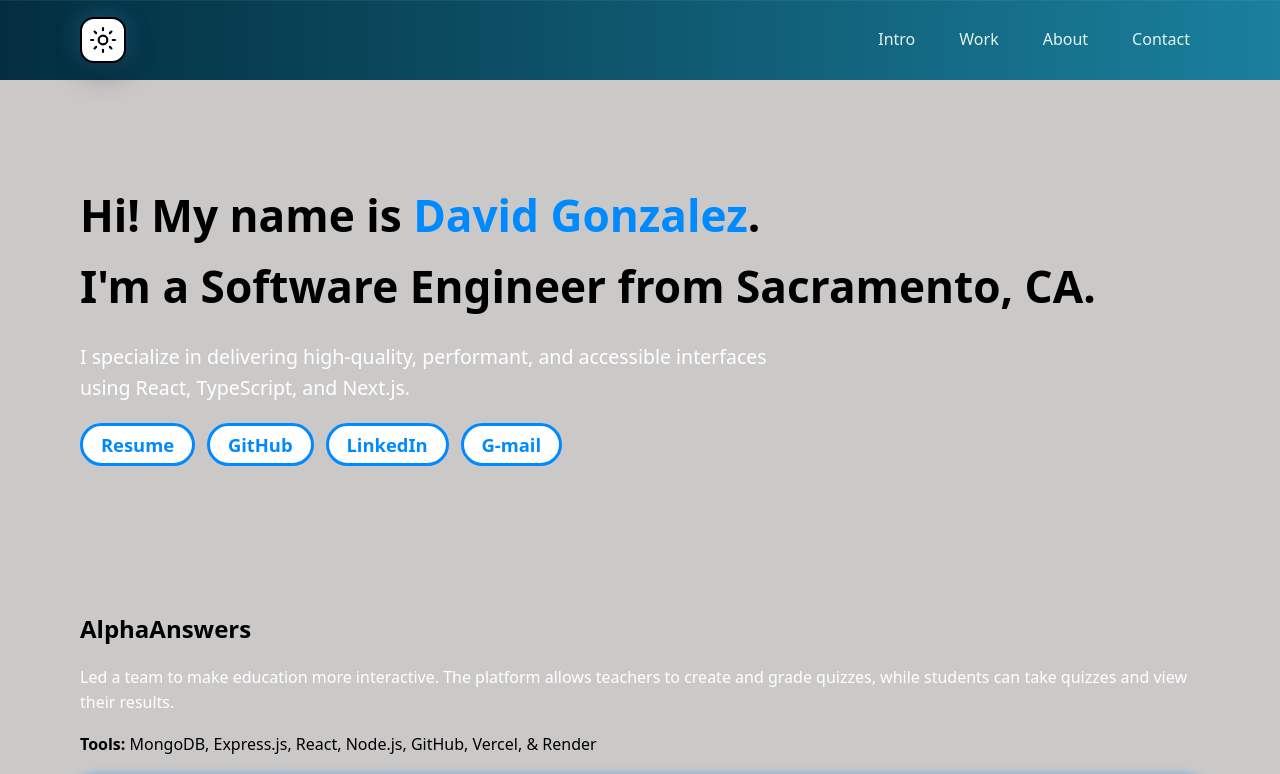
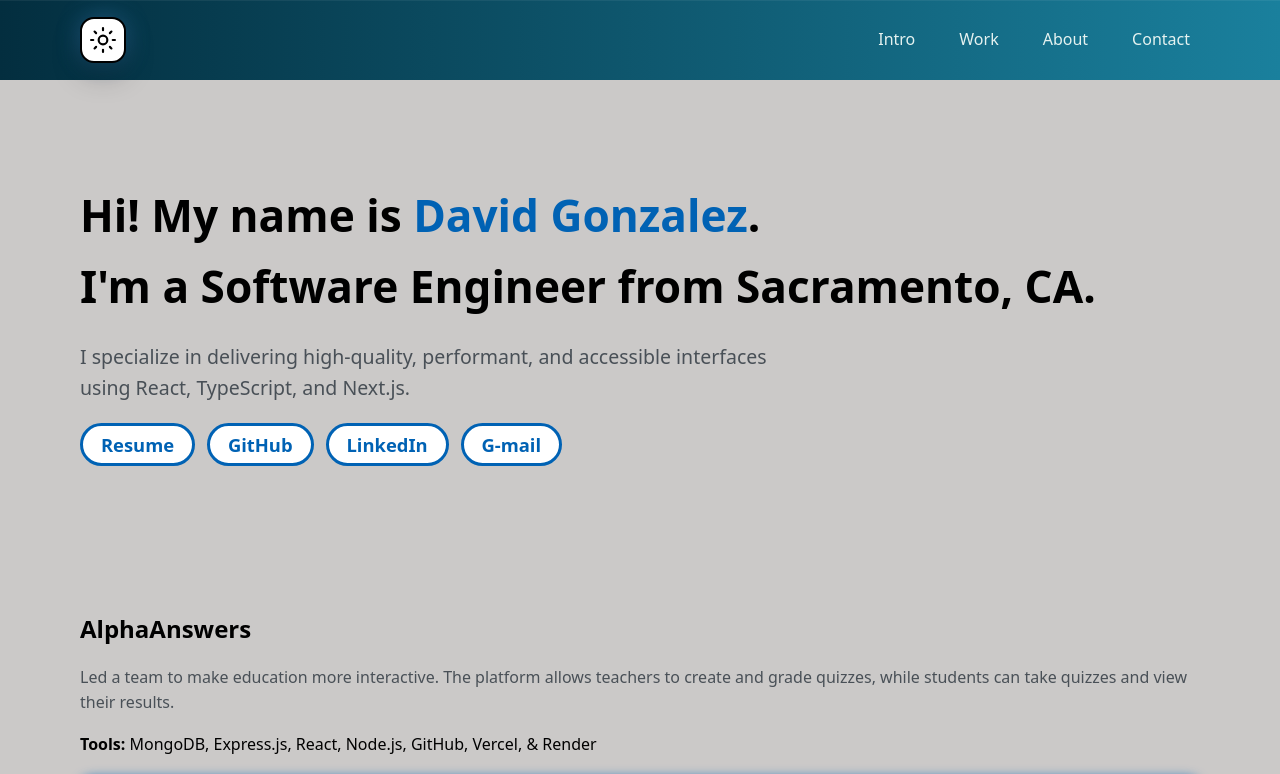
Before and after one commit to gdino1010/DgPortfolio, a React (Vite) app: page / in a window 1280 px wide. Shown: the top 774 px of the page. Built offline with nearby package versions, Linux system fonts and the light colour scheme.

Commit message:
Version 12 dark mode updates

```diff
--- a/src/styles.css
+++ b/src/styles.css
@@ -3,15 +3,15 @@
    ----------------------- */
 :root{
   --bg: #cbc9c8;
-  --text: #ffffff;
+  --text: #000000;
   --text-2: #495057;
-  --contrast: #000000;
-  --brand-1: #008aff;
+  --contrast: #ffffff;
+  --brand-1: #0062b4;
   --header-1: #032e3f;
   --header-2: #1a809d;
   --input-bg: #f1f3f5;
   --input-border: #cfd6dc;
-  --shadow: 0 2px 12px var(--brand-1);
+  --shadow: 0 2px 12px #0062b4;
 
   --radius: 12px;
   --radius-lg: 18px;
@@ -21,12 +21,11 @@
 /* DARK THEME (only overrides what changes) */
 html[data-theme="dark"]{
   --bg: #1c1c1c;
-  --text: #2d2d2d;
+  --text: #ffffff;
   --text-2: #a1a1a1;
-  --contrast: #ffffff;
-  --brand-1: #45659e;
-  --input-bg: #0f172a;        /* deep blue-grey */
-  --input-border: #334155;
+  --contrast: #2d2d2d;
+  --input-bg: #353535;
+  --input-border: #505050;
 }
 
 /* smooth theme transitions */
@@ -47,7 +46,7 @@ html { scroll-behavior: smooth; }
 body{
   margin: 0;
   font-family: ui-sans-serif, system-ui, -apple-system, Segoe UI, Roboto, "Helvetica Neue", Arial;
-  color: var(--contrast);
+  color: var(--text);
   background: var(--bg);
   line-height: 1.6;
 }
@@ -58,7 +57,7 @@ body{
   margin-inline: auto;
 }
 .section{ padding: 72px 0; scroll-margin-top: calc(var(--nav-h) + 16px); }
-.muted{ color: var(--text); }
+.muted{ color: var(--text-2); }
 .accent{ color: var(--brand-1); }
 .subheading{ margin-top: 1.25rem; font-size: 1.05rem; }
 
@@ -68,7 +67,7 @@ body{
 }
 .skip-link:focus{
   left: 12px; top: 12px; z-index: 1000;
-  background: var(--contrast); padding: 8px 12px; border-radius: 6px; outline: 2px solid var(--brand-1);
+  background: var(--text); padding: 8px 12px; border-radius: 6px; outline: 2px solid var(--brand-1);
 }
 
 /* -----------------------
@@ -110,9 +109,9 @@ body{
   display: grid;
   place-items: center;
   cursor: pointer;
-  color: var(--contrast);
-  border: 2px solid var(--contrast);
-  background: var(--text);
+  color: var(--text);
+  border: 2px solid var(--text);
+  background: var(--contrast);
   box-shadow:
     0 12px 28px rgba(0,0,0,.25),
     0 0 24px rgba(90,170,255,.30);
@@ -122,9 +121,10 @@ body{
 }
 
 .theme-toggle:hover{
-  transform: translateY(-1px);
-  color: var(--text);
-  background: var(--contrast);
+  transform: translateY(-1x);
+  color: var(--contrast);
+  background: var(--text);
+  border: 2px solid var(--contrast);
 }
 
 .theme-toggle:active{
@@ -152,7 +152,7 @@ body{
 
 .lead{
     font-size: clamp(.5rem, .9vw + .5rem, 2rem);
-    color: var(--text);
+    color: var(--text-2);
     max-width: 62ch; }
 
 /* Chip buttons */
@@ -162,7 +162,7 @@ body{
   padding: clamp(3.5px, .8vw, 4.1px) clamp(15px, 1.4vw, 30px);
   border-radius: 999px;
   border: 3px solid var(--brand-1);
-  background: var(--text);
+  background: var(--contrast);
   color: var(--brand-1);
   text-decoration: none;
   font-weight: 600;
@@ -172,7 +172,7 @@ body{
 
 .chip:hover{
   box-shadow: 0 6px 25px var(--brand-1);
-  transform: translateY(-1px);
+  transform: translateY(-2px);
   background: var(--brand-1);
   color: var(--text);
   border: 3px solid var(--text);
@@ -184,7 +184,7 @@ body{
 .img-frame{
   background: var(--text);
   border-radius: var(--radius);
-  border: 3px solid var(--contrast);
+  border: 3px solid var(--text);
   box-shadow: var(--shadow);
   display: grid; place-items: center;
   overflow: hidden;
@@ -235,10 +235,10 @@ body{
 .card{
   width: min(720px, 100%);
   margin: 0 auto;
-  background: var(--text);
+  background: var(--contrast);
   border-radius: var(--radius-lg);
   box-shadow: var(--shadow);
-  border: 1px solid var(--contrast);
+  border: 1px solid var(--text);
   padding: 24px 22px;
 }
 .card h2{ margin: 0 0 12px; text-align: center; }
@@ -255,7 +255,7 @@ body{
   border-radius: 10px;
   border: 1px solid var(--input-border);
   background:var(--input-bg);
-  color: var(--contrast);
+  color: var(--text);
   font: inherit;
 }
 .form input:focus, .form textarea:focus{
@@ -282,12 +282,9 @@ body{
    Footer
    ----------------------- */
 .site-footer{
-  border-top: 1px solid var(--contrast);
-  background: var(--text);
+  border-top: 1px solid var(--text);
+  background: var(--contrast);
   padding: 18px 0;
-}
-.site-footer nav a{
-  color: var(--contrast);
 }
 .footer-row{
   display: flex; justify-content: space-between; align-items: center;
```
